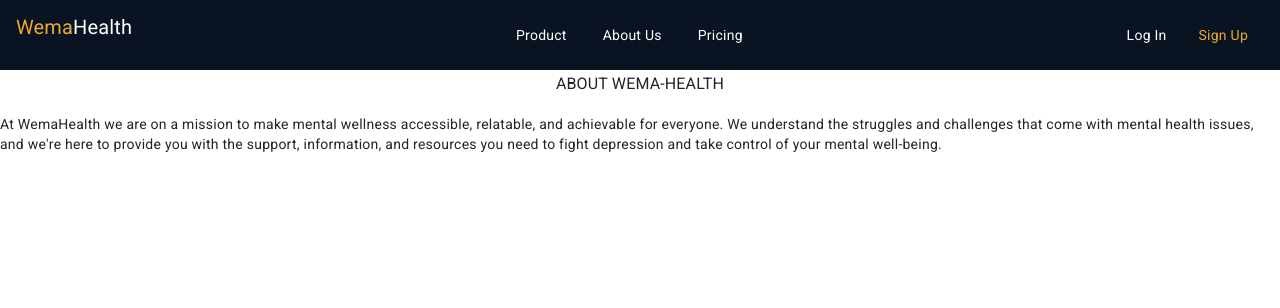
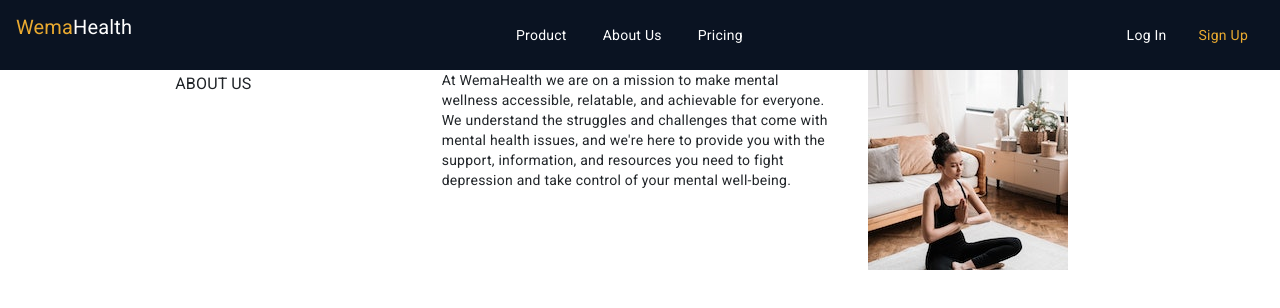
Before and after one commit to Carol254/chatBotApp, an Angular app: page /home/about-us in a window 1280 px wide. Shown: the top 308 px of the page. Built offline with nearby package versions, Linux system fonts and the light colour scheme.

Commit message:
few changes made

```diff
--- a/src/app/about-us/about-us.component.html
+++ b/src/app/about-us/about-us.component.html
@@ -1,3 +1,11 @@
-<h3 class="title">ABOUT WEMA-HEALTH</h3>
-<p>At WemaHealth we are on a mission to make mental wellness accessible, relatable, and achievable for everyone. We understand the struggles and challenges that come with mental health issues, and we're here to provide you with the support, information,
-    and resources you need to fight depression and take control of your mental well-being.</p>
+<div class="d-flex">
+    <div class="col-4"><h3 class="title">ABOUT US</h3></div>
+    <div class="col-4">
+        <p>At WemaHealth we are on a mission to make mental wellness accessible, relatable, and achievable for everyone. We understand the struggles and challenges that come with mental health issues, and we're here to provide you with the support, information,
+            and resources you need to fight depression and take control of your mental well-being.
+        </p>
+    </div>
+    <div class="col-4">
+        <img src="\assets\img2.jpg">
+    </div>
+</div>
```
